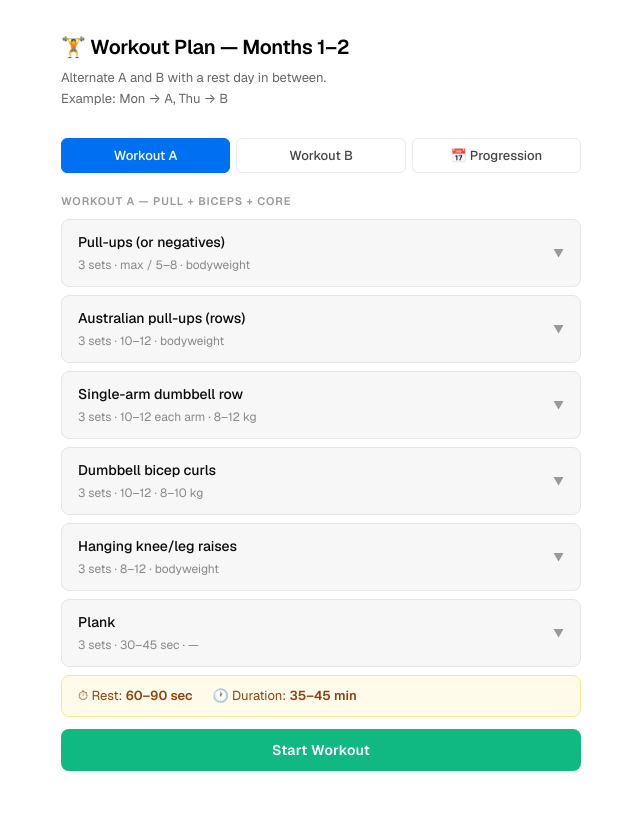
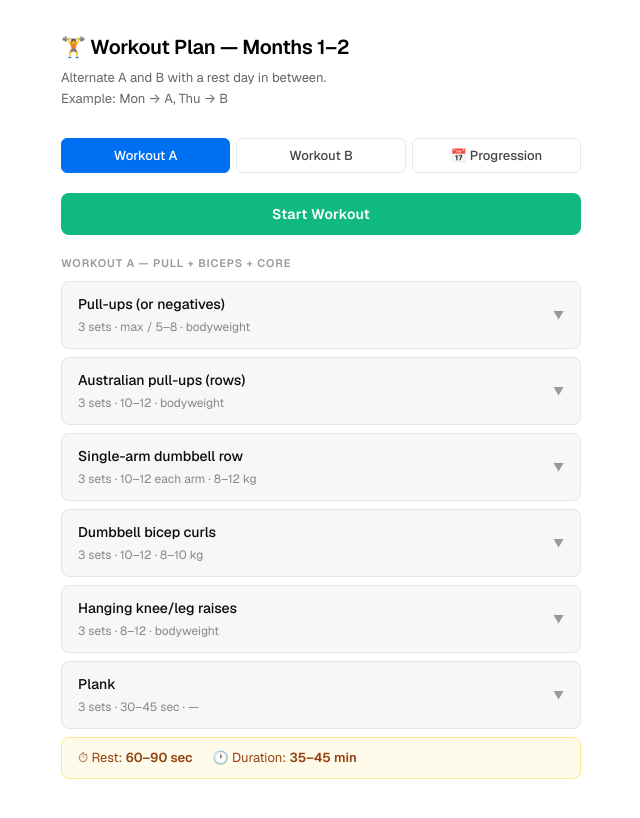
Before and after one commit to ArtemSviatnenko/my-home-workout, a React (Vite) app: page / in a window 1280 px wide. Shown: the top 818 px of the page, without its empty margins (319-959 px from the left). Built offline with nearby package versions, Linux system fonts and the light colour scheme.

Commit message:
feat: move Start Workout button above exercise list

```diff
--- a/src/App.tsx
+++ b/src/App.tsx
@@ -61,13 +61,34 @@ export default function App() {
         })}
       </div>
 
+      {/* Start Workout button */}
+      {(tab === "A" || tab === "B") && session.phase === "idle" && (
+        <button
+          onClick={() => startWorkout(tab as "A" | "B")}
+          style={{
+            width: "100%",
+            padding: "12px 0",
+            borderRadius: 8,
+            border: "none",
+            background: "#10b981",
+            color: "#fff",
+            fontSize: 14,
+            fontWeight: 600,
+            cursor: "pointer",
+            letterSpacing: "0.02em",
+            marginBottom: 20,
+          }}
+        >
+          Start Workout
+        </button>
+      )}
+
       {/* Views */}
       {(tab === "A" || tab === "B") && (
         <WorkoutView
           workoutKey={tab}
           workout={workouts[tab]}
           session={session}
-          onStart={startWorkout}
           onPrev={prev}
           onSkip={skip}
           onPause={pause}
--- a/src/components/WorkoutView.tsx
+++ b/src/components/WorkoutView.tsx
@@ -9,7 +9,6 @@ interface Props {
   workoutKey: "A" | "B";
   workout: Workout;
   session: WorkoutSessionState;
-  onStart: (key: "A" | "B") => void;
   onPrev: () => void;
   onSkip: () => void;
   onPause: () => void;
@@ -17,7 +16,7 @@ interface Props {
   onStop: () => void;
 }
 
-export default function WorkoutView({ workoutKey, workout, session, onStart, onPrev, onSkip, onPause, onResume, onStop }: Props) {
+export default function WorkoutView({ workoutKey, workout, session, onPrev, onSkip, onPause, onResume, onStop }: Props) {
   const [expanded, setExpanded] = useState<string | null>(null);
   const currentEx = session.phase !== "idle" ? workout.exercises[session.exerciseIndex] ?? null : null;
   const nextEx = session.phase === "rest" ? workout.exercises[session.exerciseIndex] ?? null : null;
@@ -74,26 +73,6 @@ export default function WorkoutView({ workoutKey, workout, session, onStart, onP
         <span>🕐 Duration: <strong>35–45 min</strong></span>
       </div>
 
-      {session.phase === "idle" && (
-        <button
-          onClick={() => onStart(workoutKey)}
-          style={{
-            marginTop: 12,
-            width: "100%",
-            padding: "12px 0",
-            borderRadius: 8,
-            border: "none",
-            background: "#10b981",
-            color: "#fff",
-            fontSize: 14,
-            fontWeight: 600,
-            cursor: "pointer",
-            letterSpacing: "0.02em",
-          }}
-        >
-          Start Workout
-        </button>
-      )}
     </div>
   );
 }
```
